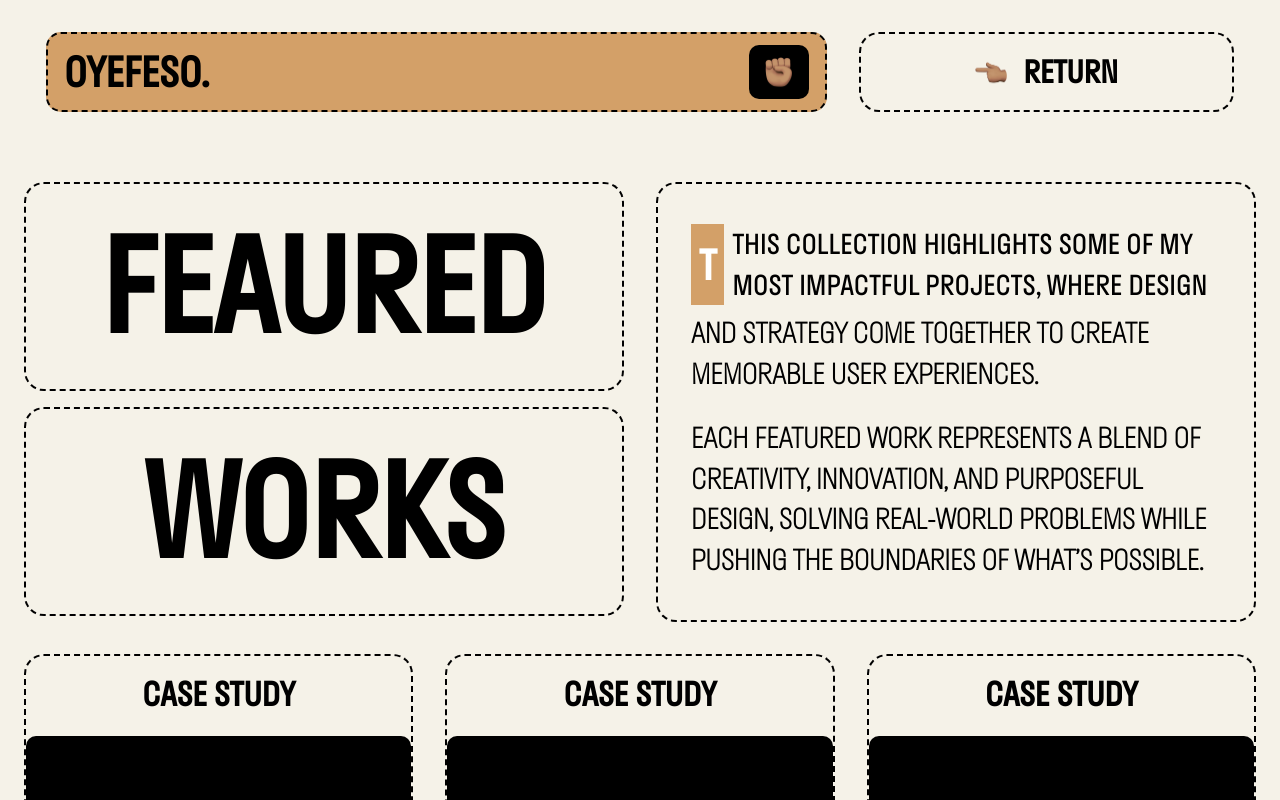
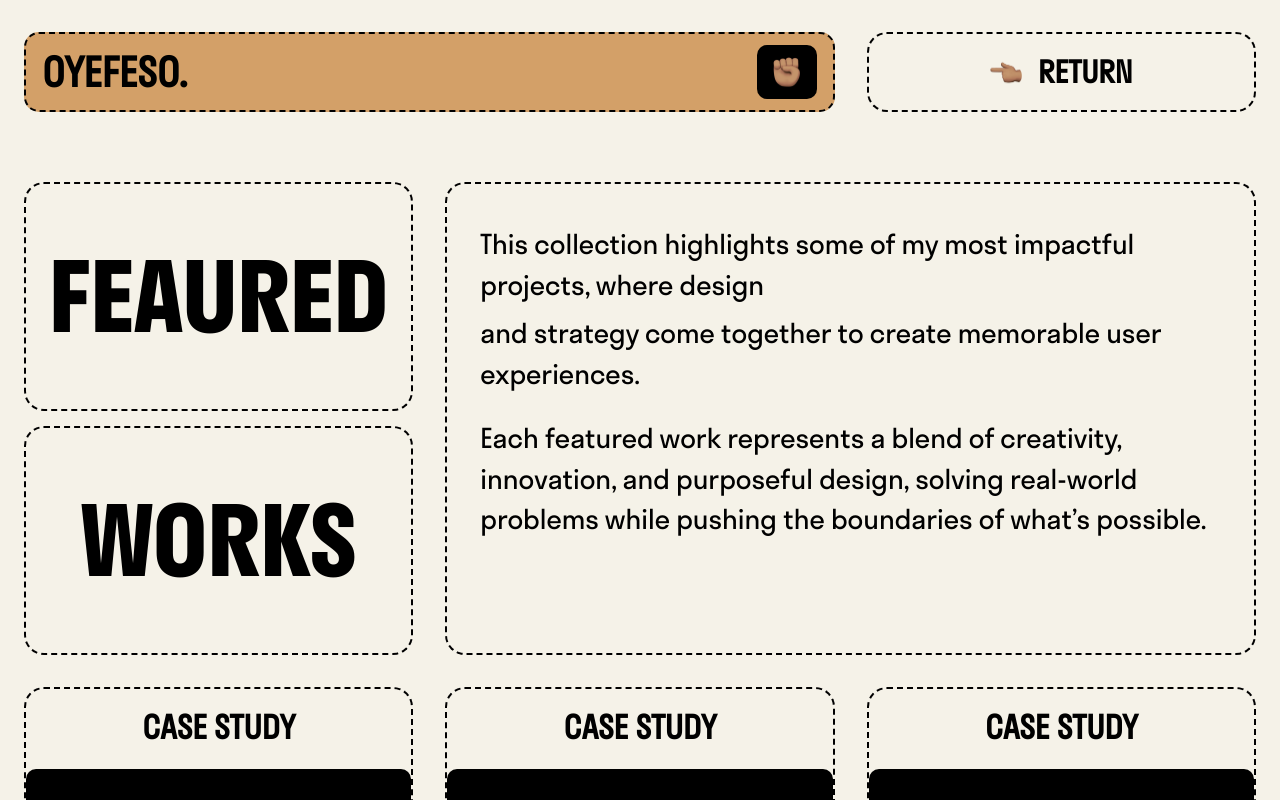
Before and after one commit to kalejaiyeoluwadara/afolabi, a Next.js app: page /works in a window 1280 px wide. Shown: the top 800 px of the page. Built offline with nearby package versions, Linux system fonts and the light colour scheme.

Commit message:
more changes around

```diff
--- a/app/components/Container.jsx
+++ b/app/components/Container.jsx
@@ -19,9 +19,9 @@ const Container = ({ name, link }) => {
     <Link className="group" href={link}>
       <section className="w-auto border-2 border-dashed  border-black group-hover:border-none relative flex justify-between transition-all  duration-700 ease-in-out  delay-[200] items-center rounded-[20px] flex-col h-[218px] overflow-hidden">
         <div className="relative w-full group-hover:-translate-y-[80px] transition-all  duration-700 ease-in-out ">
-          <p className="uppercase text-lg sm:text-[32px]  font-semibold w-full text-center mt-6">
+          <h4 className="uppercase text-lg sm:text-[32px]  font-semibold w-full text-center mt-6">
             {name}
-          </p>
+          </h4>
           <div className="h-[218px] absolute top-[80px] flex-center cursor-pointer overflow-hidden bg-black w-full rounded-[10px]">
             {/* <Image
               src={icontype}
--- a/app/components/Modal.jsx
+++ b/app/components/Modal.jsx
@@ -15,9 +15,9 @@ const Container = ({ name, link, setModal }) => {
     >
       <Link href={link} className="w-full">
         <div className="relative w-full group-hover:-translate-y-[80px] transition-all duration-[400ms] ease-in-out">
-          <p className="uppercase text-[22px] font-semibold w-full text-center mt-6 mb-4 ">
+          <h4 className="uppercase text-[22px] font-semibold w-full text-center mt-6 mb-4 ">
             {name}
-          </p>
+          </h4>
           <div className=" bg-primary w-full h-[120px] rounded-[10px] group-hover:h-[190px] transition-all duration-[400ms] absolute flex-center cursor-pointer overflow-hidden">
             <p className="text-white text-2xl font-bold opacity-0 group-hover:opacity-[1]  transition-all  duration-700 ease-in-out ">
               CHECK ME OUT
@@ -56,9 +56,9 @@ function Modal() {
                 className="relative group"
               >
                 <Link href={d.link}>
-                  <p className="text-7xl text-gray-200 group-hover:text-white transition-all  uppercase font-bold">
+                  <h3 className="text-7xl text-gray-200 group-hover:text-white transition-all  uppercase  stratosBold font-bold">
                     {d.title}
-                  </p>
+                  </h3>
                 </Link>
                 <motion.span className="h-2 w-0 group-hover:w-[440px] transition-all  duration-700 ease-in-out bg-[#D3A068] absolute group-hover:-left-12 -left-[200px] top-8" />
               </div>
--- a/app/hireme/Hire.jsx
+++ b/app/hireme/Hire.jsx
@@ -46,7 +46,7 @@ function Hire() {
   const contentVariants = {
     hidden: { opacity: 0, y: 20 },
     visible: { opacity: 1, y: 0, transition: { duration: 0.3 } },
-    exit: { opacity: 0, y: -20, transition: { duration: 0.3 } },
+    exit: { opacity: 0, y: -20, transition: { duration: 0.3, delay: 0.5 } },
   };
 
   return (
--- a/app/works/NavBar.jsx
+++ b/app/works/NavBar.jsx
@@ -9,7 +9,7 @@ function NavBar({ white }) {
   const { setModal, modal } = useGlobal();
   const router = useRouter();
   return (
-    <nav className=" my-8 w-full px-[22px] relative z-50 flex items-start justify-start  ">
+    <nav className=" my-8 w-full  relative z-50 flex items-start justify-start  ">
       <main className="w-[100vw] gap-8 grid grid-cols-3 items-start justify-around  ">
         <div
           className={`h-[80px] col-span-2 w-auto px-4 rounded-[15px] bg-primary border-2 border-dashed ${
@@ -62,7 +62,7 @@ function NavBar({ white }) {
               height={32}
               width={32}
             />
-            <p className="text-3xl font-semibold ">RETURN</p>
+            <h4 className="text-3xl font-semibold ">RETURN</h4>
           </div>
         </div>
       </main>
--- a/app/works/page.jsx
+++ b/app/works/page.jsx
@@ -6,31 +6,26 @@ function Page() {
   return (
     <PageWrapper>
       <main className="mt-[70px] ">
-        <section className="grid grid-cols-2 gap-8  ">
-          <div className="space-y-4">
-            <div className="border flex-center  px-4 py-2  text-[126px] font-bold  ">
+        <section className="grid h-[473px] sm:grid-cols-3 gap-8  ">
+          <div className="w-auto flex flex-col justify-between h-full">
+            <div className="border flex-center h-[229px] px-4 py-2  text-[96px] stratosBold font-bold  ">
               FEAURED
             </div>
-            <div className="border flex-center px-4 py-2  text-[126px] font-bold  ">
+            <div className="border flex-center h-[229px] px-4 py-2  text-[96px] stratosBold font-bold  ">
               WORKS
             </div>
           </div>
-          <div className="border uppercase text-[27px]  px-[33px] py-10 ">
-            <p className="flex">
-              <span className="px-2 py-2 bg-primary text-[40px] font-extrabold text-white text-center flex-center mr-2 ">
-                T
-              </span>
-              <span>
-                This collection highlights some of my most impactful projects,
-                where design{" "}
-              </span>
+          <div className="border sm:col-span-2 text-[27px] h-full px-[33px] py-10 ">
+            <p className="">
+              This collection highlights some of my most impactful projects,
+              where design{" "}
             </p>
             <div className="  ">
-              <p className="mt-2  stratosLight font-semibold  mb-6">
+              <p className="mt-2    mb-6">
                 {" "}
                 and strategy come together to create memorable user experiences.
               </p>
-              <p className="stratosLight font-semibold ">
+              <p className=" ">
                 Each featured work represents a blend of creativity, innovation,
                 and purposeful design, solving real-world problems while pushing
                 the boundaries of what’s possible.
```
